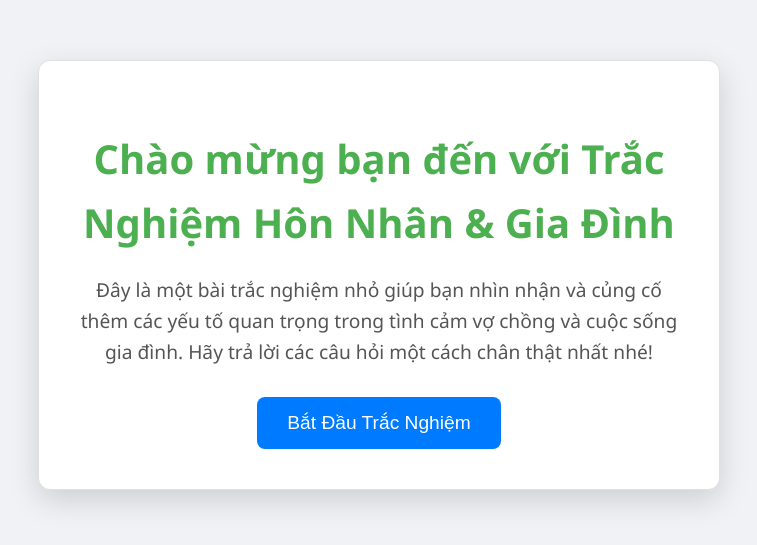
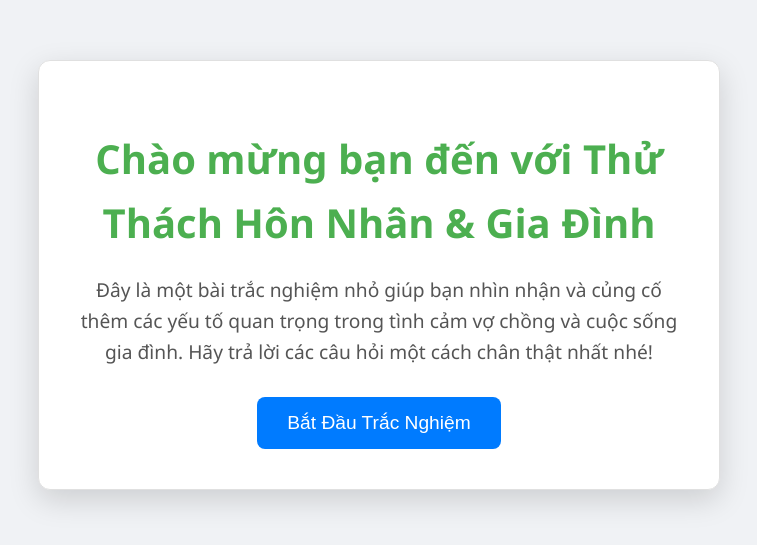
Before and after one commit to bogiaktvn/tracnghiem, a plain HTML site: page index.html in a window 1280 px wide. Shown: the part 125-670 px from the top of the page, without its empty margins (261-1018 px from the left). Drawn offline with Linux system fonts and the light colour scheme.

Commit message:
index.html

```diff
--- a/index.html
+++ b/index.html
@@ -3,12 +3,12 @@
 <head>
     <meta charset="UTF-8">
     <meta name="viewport" content="width=device-width, initial-scale=1.0">
-    <title>Trắc Nghiệm Hôn Nhân & Gia Đình</title>
+    <title>Thử Thách Hôn Nhân</title>
     <link rel="stylesheet" href="style.css">
 </head>
 <body>
     <div id="intro-screen" class="intro-container">
-        <h1>Chào mừng bạn đến với Trắc Nghiệm Hôn Nhân & Gia Đình</h1>
+        <h1>Chào mừng bạn đến với Thử Thách Hôn Nhân & Gia Đình</h1>
         <p>Đây là một bài trắc nghiệm nhỏ giúp bạn nhìn nhận và củng cố thêm các yếu tố quan trọng trong tình cảm vợ chồng và cuộc sống gia đình. Hãy trả lời các câu hỏi một cách chân thật nhất nhé!</p>
         <button id="start-quiz-button" class="start-button">Bắt Đầu Trắc Nghiệm</button>
     </div>
```
